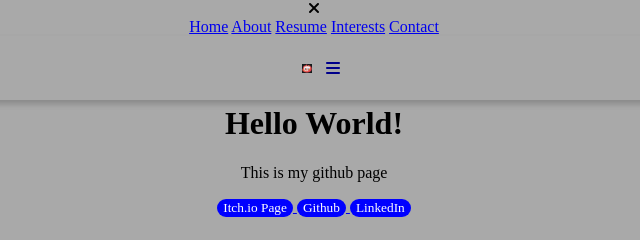
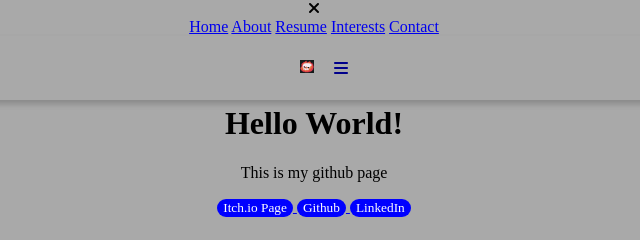
Before and after one commit to ethanconrad/ethanconrad.github.io, a plain HTML site: page index.html in a window 1280 px wide. Shown: the full height of the page, 326-966 px from the left. Drawn offline with Linux system fonts and the light colour scheme; a web font is replaced by a local one.

Commit message:
Update style.css

```diff
--- a/style.css
+++ b/style.css
@@ -36,6 +36,16 @@ header {
 	font-weight: bolder;
 }
 
+.nav div:nth-child(2) a:nth-child(-n+3){
+	color: darkblue;
+	text-decoration: none;
+	padding: 0 1rem;
+}
+
+.nav div:nth-child(1) img{
+	padding: 0 0.5rem;
+}
+
 button {
 	border: none;
 	border-radius: 10px;
```
